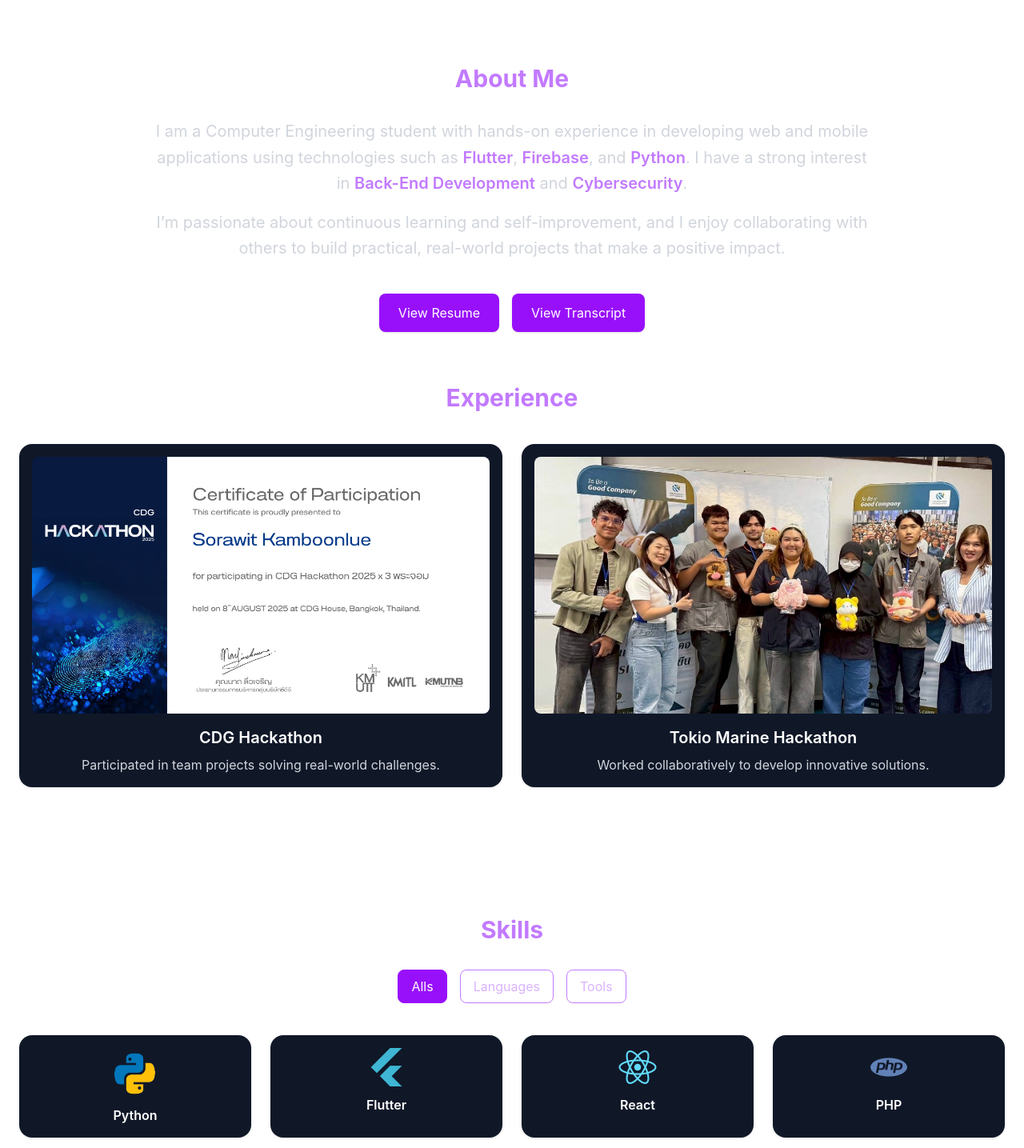
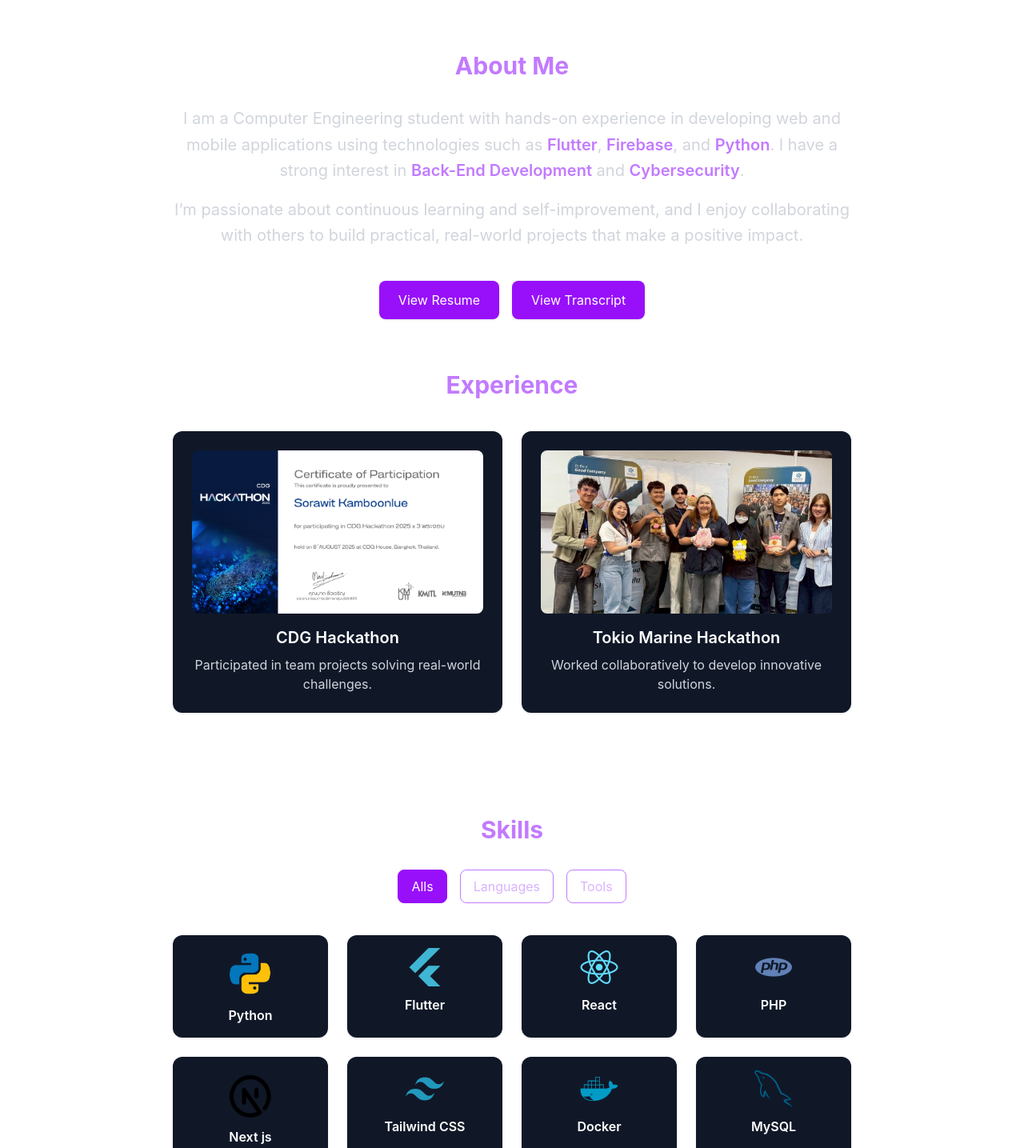
Before and after one commit to Sorawit114/Portfolio, a Next.js app: page / in a window 1280 px wide. Shown: the part 880-2315 px from the top of the page at 80% size. Built offline with nearby package versions, Linux system fonts and the light colour scheme.

Commit message:
ปรับขนาด

```diff
--- a/src/components/Projects.js
+++ b/src/components/Projects.js
@@ -64,15 +64,15 @@
     : allProjects;
 
   return (
-    <section id={id} ref={ref} className="py-16 sm:py-20 px-4 sm:px-6">
-      <h2 className="text-2xl sm:text-3xl font-bold text-center mb-10 text-purple-400">
+    <section id={id} ref={ref} className="py-16 px-6 max-w-4xl mx-auto">
+      <h2 className="text-3xl font-bold text-center mb-10 text-purple-400">
         Projects
       </h2>
-      <div className="grid gap-6 sm:grid-cols-1 md:grid-cols-2 lg:grid-cols-3 px-2 sm:px-4">
+      <div className="grid gap-6 sm:grid-cols-1 md:grid-cols-2 lg:grid-cols-2">
         {filteredProjects.map((p) => (
           <div
             key={p.title}
-            className="p-4 bg-gray-900 rounded-2xl shadow hover:scale-105 transition"
+            className="p-6 bg-gray-900 rounded-xl shadow hover:shadow-lg transition"
           >
             <h3 className="text-xl font-semibold text-white">{p.title}</h3>
             <p className="mt-2 text-gray-300">{p.desc}</p>
@@ -104,5 +104,4 @@
 });
 
 Projects.displayName = "Projects";
-
 export default Projects;
--- a/src/components/Resume.js
+++ b/src/components/Resume.js
@@ -4,13 +4,11 @@
   return (
     <section
       id={id}
-      className="py-16 sm:py-20 px-4 sm:px-6 text-center text-white"
+      className="py-16 px-6 max-w-4xl mx-auto text-center text-white"
     >
-      <h2 className="text-2xl sm:text-3xl font-bold mb-8 text-purple-400">
-        About Me
-      </h2>
+      <h2 className="text-3xl font-bold mb-8 text-purple-400">About Me</h2>
 
-      <div className="max-w-2xl sm:max-w-3xl lg:max-w-4xl mx-auto text-base sm:text-lg md:text-xl leading-relaxed text-gray-300 mb-10">
+      <div className="text-base sm:text-lg md:text-xl leading-relaxed text-gray-300 mb-10">
         <p>
           I am a Computer Engineering student with hands-on experience in
           developing web and mobile applications using technologies such as{" "}
@@ -40,7 +38,6 @@
         >
           View Resume
         </a>
-
         <a
           href="/Transcript.pdf"
           target="_blank"
@@ -55,8 +52,8 @@
         Experience
       </h2>
 
-      <div className="grid gap-6 sm:grid-cols-1 md:grid-cols-2 px-2 sm:px-0">
-        <div className="p-4 bg-gray-900 rounded-2xl shadow hover:scale-105 transition">
+      <div className="grid gap-6 sm:grid-cols-1 md:grid-cols-2">
+        <div className="p-6 bg-gray-900 rounded-xl shadow hover:shadow-lg transition">
           <div className="w-full aspect-[16/9] overflow-hidden rounded-lg mb-4">
             <img
               src="/CDG.png"
@@ -70,7 +67,7 @@
           </p>
         </div>
 
-        <div className="p-4 bg-gray-900 rounded-2xl shadow hover:scale-105 transition">
+        <div className="p-6 bg-gray-900 rounded-xl shadow hover:shadow-lg transition">
           <div className="w-full aspect-[16/9] overflow-hidden rounded-lg mb-4">
             <img
               src="/Tokiomarine.JPEG"
--- a/src/components/Skills.js
+++ b/src/components/Skills.js
@@ -7,11 +7,7 @@
   { name: "React", icon: "devicon-react-original colored", type: "Language" },
   { name: "PHP", icon: "devicon-php-plain colored", type: "Language" },
   { name: "Next js", icon: "/icons/next-logo.png", type: "Language" },
-  {
-    name: "Tailwind CSS",
-    icon: "devicon-tailwindcss-plain colored",
-    type: "Tool",
-  },
+  { name: "Tailwind CSS", icon: "devicon-tailwindcss-plain colored", type: "Tool"},
   { name: "Docker", icon: "devicon-docker-plain colored", type: "Tool" },
   { name: "MySQL", icon: "devicon-mysql-plain colored", type: "Tool" },
   { name: "GitHub", icon: "/icons/git-logo.png", type: "Tool" },
@@ -29,10 +25,8 @@
   }, [filter]);
 
   return (
-    <section id={id} className="py-16 sm:py-20 px-4 sm:px-6 text-center">
-      <h2 className="text-2xl sm:text-3xl font-bold mb-8 text-purple-400">
-        Skills
-      </h2>
+    <section id={id} className="py-16 px-6 max-w-4xl mx-auto text-center">
+      <h2 className="text-3xl font-bold mb-8 text-purple-400">Skills</h2>
 
       <div className="flex justify-center gap-4 mb-10">
         {["All", "Language", "Tool"].map((cat) => (
@@ -55,7 +49,7 @@
           <div
             key={skill.name}
             onClick={() => onSkillClick(skill.name)}
-            className={`p-4 rounded-2xl shadow hover:scale-105 transition cursor-pointer ${
+            className={`p-4 rounded-xl shadow hover:shadow-lg transition cursor-pointer ${
               selectedSkill === skill.name
                 ? "bg-purple-600 text-white"
                 : "bg-gray-900 text-white"
```
